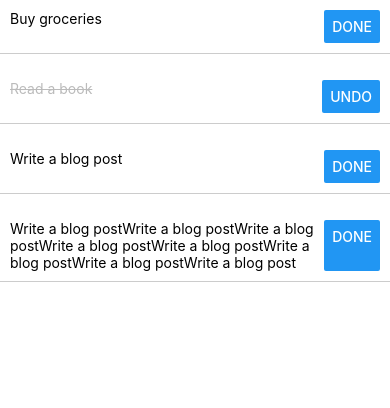
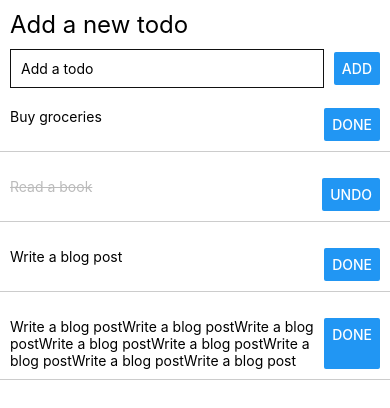
Before and after one commit to frankenwino/redux-todo, a React Native app: screen / in a window 390 px wide. Shown: the top 408 px of the page. Built offline with nearby package versions, Linux system fonts and the light colour scheme.

Commit message:
add todo form (layout only)

```diff
--- a/HomeScreen.tsx
+++ b/HomeScreen.tsx
@@ -1,9 +1,11 @@
 import { StyleSheet, View } from "react-native";
+import TodoForm from "./components/TodoForm";
 import TodoList from "./components/TodoList";
 
 export default function HomeScreen() {
   return (
     <View style={s.root}>
+      <TodoForm />
       <TodoList />
     </View>
   );
--- /dev/null
+++ b/components/TodoForm.tsx
@@ -0,0 +1,34 @@
+import { Button, StyleSheet, Text, TextInput, View } from "react-native";
+
+export default function TodoFrom() {
+  return (
+    <View style={s.root}>
+      <Text style={s.title}>Add a new todo</Text>
+      <View style={s.row}>
+        <TextInput placeholder="Add a todo" style={s.input} />
+        <Button title="Add" />
+      </View>
+    </View>
+  );
+}
+
+const s = StyleSheet.create({
+  root: {
+    padding: 10,
+    gap: 10,
+  },
+  row: {
+    flexDirection: "row",
+    alignItems: "center",
+    gap: 10,
+  },
+  title: {
+    fontSize: 24,
+  },
+  input: {
+    flex: 1,
+    padding: 10,
+    borderWidth: 1,
+    borderColor: "#111",
+  },
+});
```
